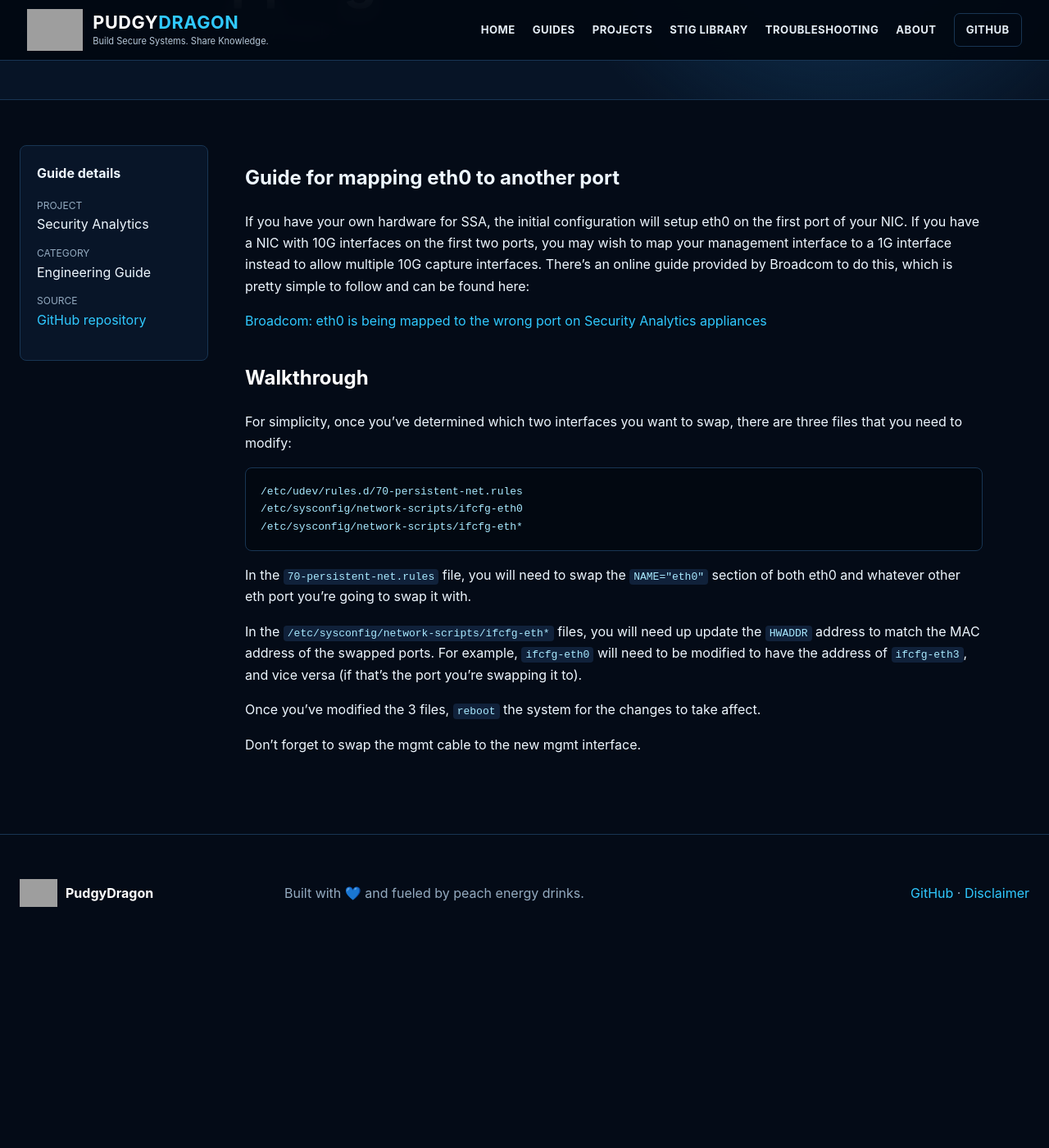
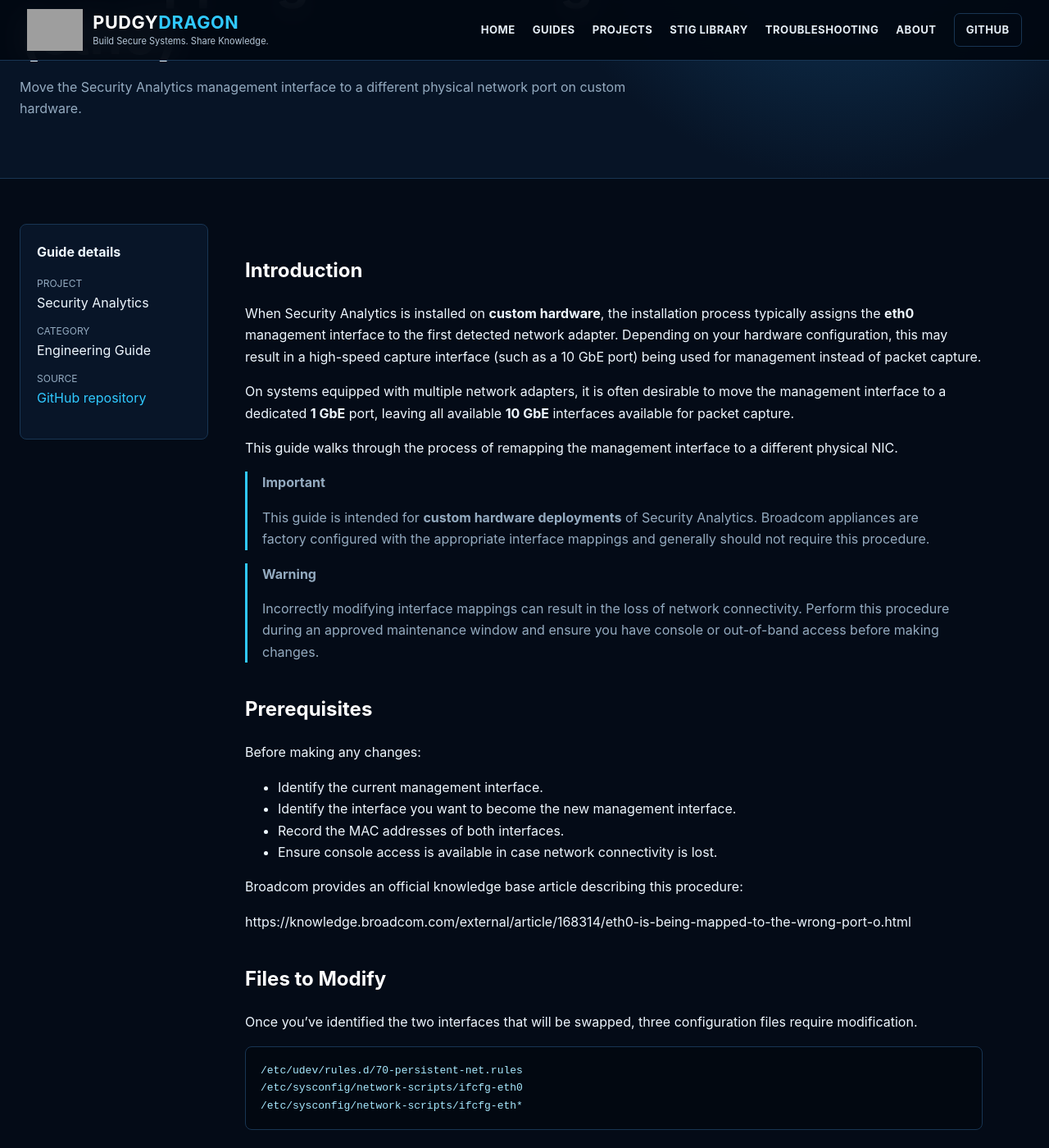
Before and after one commit to PudgyDragon/pudgydragon.github.io, a Jekyll site: the page built from _guides/security-analytics-guides-eth0-mapping.md, in a window 1280 px wide and 1400 px high, scrolled down 238 px. Shown: the whole window at 82% size. Built offline with Jekyll 4.4.1, drawn with Linux system fonts in a browser that asks for light colours; before the commit the page ends 1398 px from its top, so only the background shows below that; some of the changed text lies outside the part shown; grey boxes are pictures that could not be loaded.

Commit message:
Update security-analytics-guides-eth0-mapping.md

````diff
--- a/_guides/security-analytics-guides-eth0-mapping.md
+++ b/_guides/security-analytics-guides-eth0-mapping.md
@@ -1,30 +1,117 @@
 ---
-title: "Eth0 Mapping"
+title: "Remapping the Management Interface (eth0)"
 project: "Security Analytics"
 category: "Engineering Guide"
-description: "A practical engineering guide for Security Analytics."
+description: "Move the Security Analytics management interface to a different physical network port on custom hardware."
 source_url: "https://github.com/PudgyDragon/Security_Analytics/blob/main/Guides/eth0_Mapping.md"
 ---
 
-# Guide for mapping eth0 to another port
-If you have your own hardware for SSA, the initial configuration will setup eth0 on the first port of your NIC. If you have a NIC with 10G interfaces on the first two ports, you may wish to map your management
-interface to a 1G interface instead to allow multiple 10G capture interfaces. There's an online guide provided by Broadcom to do this, which is pretty simple to follow and can be found here:
+## Introduction
 
-<a href="https://knowledge.broadcom.com/external/article/168314/eth0-is-being-mapped-to-the-wrong-port-o.html">Broadcom: eth0 is being mapped to the wrong port on Security Analytics appliances</a>
+When Security Analytics is installed on **custom hardware**, the installation process typically assigns the **eth0** management interface to the first detected network adapter. Depending on your hardware configuration, this may result in a high-speed capture interface (such as a 10 GbE port) being used for management instead of packet capture.
 
-## Walkthrough
+On systems equipped with multiple network adapters, it is often desirable to move the management interface to a dedicated **1 GbE** port, leaving all available **10 GbE** interfaces available for packet capture.
 
-For simplicity, once you've determined which two interfaces you want to swap, there are three files that you need to modify:
-```
+This guide walks through the process of remapping the management interface to a different physical NIC.
+
+> **Important**
+>
+> This guide is intended for **custom hardware deployments** of Security Analytics. Broadcom appliances are factory configured with the appropriate interface mappings and generally should not require this procedure.
+
+> **Warning**
+>
+> Incorrectly modifying interface mappings can result in the loss of network connectivity. Perform this procedure during an approved maintenance window and ensure you have console or out-of-band access before making changes.
+
+## Prerequisites
+
+Before making any changes:
+
+- Identify the current management interface.
+- Identify the interface you want to become the new management interface.
+- Record the MAC addresses of both interfaces.
+- Ensure console access is available in case network connectivity is lost.
+
+Broadcom provides an official knowledge base article describing this procedure:
+
+https://knowledge.broadcom.com/external/article/168314/eth0-is-being-mapped-to-the-wrong-port-o.html
+
+## Files to Modify
+
+Once you've identified the two interfaces that will be swapped, three configuration files require modification.
+
+```text
 /etc/udev/rules.d/70-persistent-net.rules
 /etc/sysconfig/network-scripts/ifcfg-eth0
 /etc/sysconfig/network-scripts/ifcfg-eth*
 ```
-In the `70-persistent-net.rules` file, you will need to swap the `NAME="eth0"` section of both eth0 and whatever other eth port you're going to swap it with.
 
-In the `/etc/sysconfig/network-scripts/ifcfg-eth*` files, you will need up update the `HWADDR` address to match the MAC address of the swapped ports. For example, `ifcfg-eth0` will need to be modified
-to have the address of `ifcfg-eth3`, and vice versa (if that's the port you're swapping it to).
+## Step 1 – Update Persistent Interface Mapping
 
-Once you've modified the 3 files, `reboot` the system for the changes to take affect.
+Edit:
 
-Don't forget to swap the mgmt cable to the new mgmt interface.
+```text
+/etc/udev/rules.d/70-persistent-net.rules
+```
+
+Locate the entries for:
+
+- `eth0`
+- The interface that will become the new management interface
+
+Swap the interface names by modifying the:
+
+```text
+NAME="ethX"
+```
+
+field for each interface.
+
+For example, if `eth3` will become the new management interface:
+
+- Change the existing `eth0` entry to `eth3`
+- Change the existing `eth3` entry to `eth0`
+
+This changes which physical NIC is presented to the operating system as `eth0`.
+
+## Step 2 – Update Network Configuration Files
+
+Next, update the corresponding interface configuration files.
+
+```text
+/etc/sysconfig/network-scripts/ifcfg-eth0
+/etc/sysconfig/network-scripts/ifcfg-eth3
+```
+
+Update the `HWADDR=` value in each file so that it matches the MAC address of its newly assigned interface.
+
+For example:
+
+- `ifcfg-eth0` should contain the MAC address previously assigned to `eth3`
+- `ifcfg-eth3` should contain the MAC address previously assigned to `eth0`
+
+This ensures each interface configuration matches the correct physical NIC after the rename.
+
+## Step 3 – Reboot the Appliance
+
+After updating all configuration files, reboot the appliance.
+
+```bash
+reboot
+```
+
+During startup, Security Analytics will rebuild the network configuration using the updated interface mappings.
+
+## Verification
+
+After the system finishes booting:
+
+- Confirm the management interface is available on the expected physical port.
+- Verify the appliance receives the correct IP address.
+- Confirm you can access the Security Analytics web interface.
+- Verify packet capture interfaces are still available and operating normally.
+
+Finally, move the management network cable to the newly assigned management port if it has not already been relocated.
+
+> **Field Note**
+>
+> This procedure is commonly performed when repurposing enterprise servers for Security Analytics. Assigning management traffic to a dedicated 1 GbE interface preserves higher-speed interfaces exclusively for packet capture, maximizing available capture bandwidth.
````
